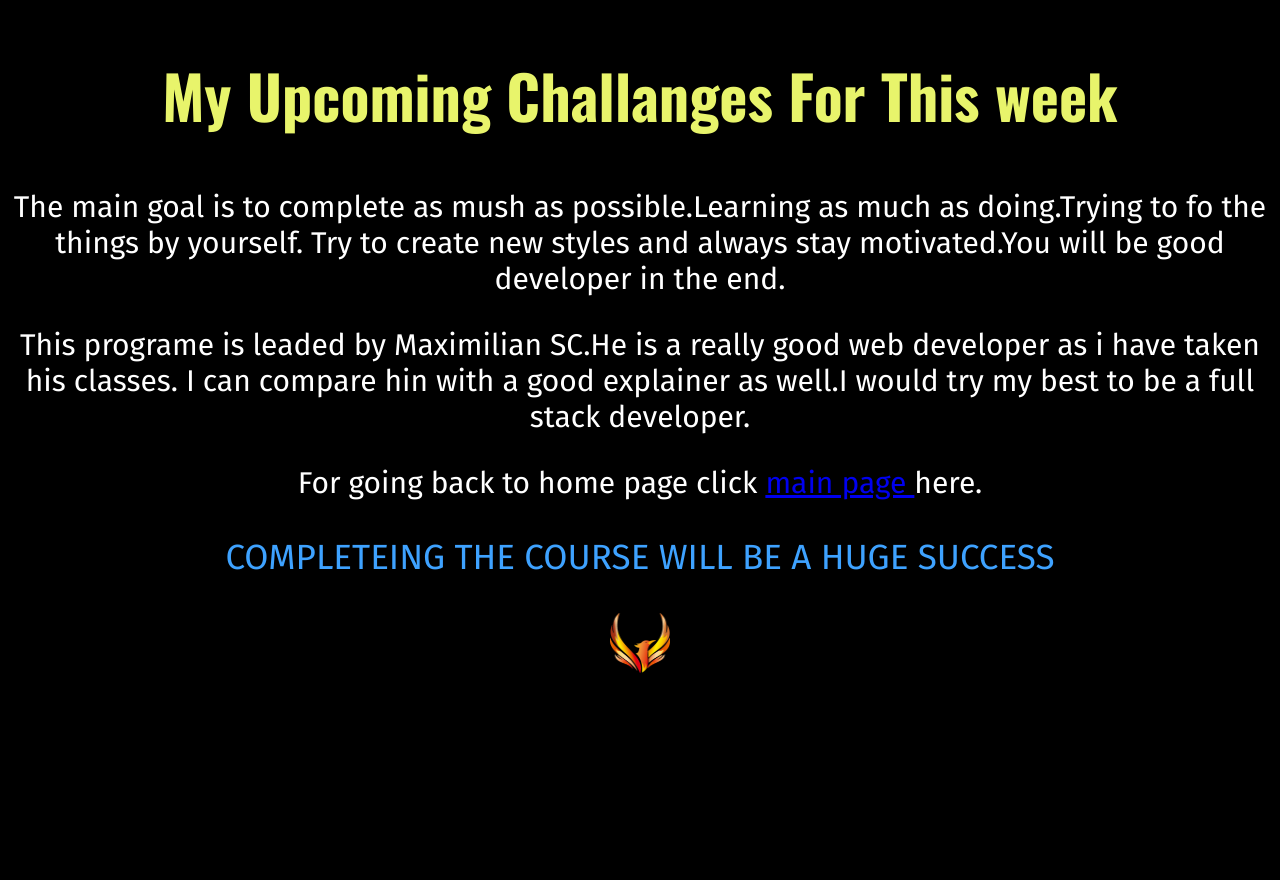
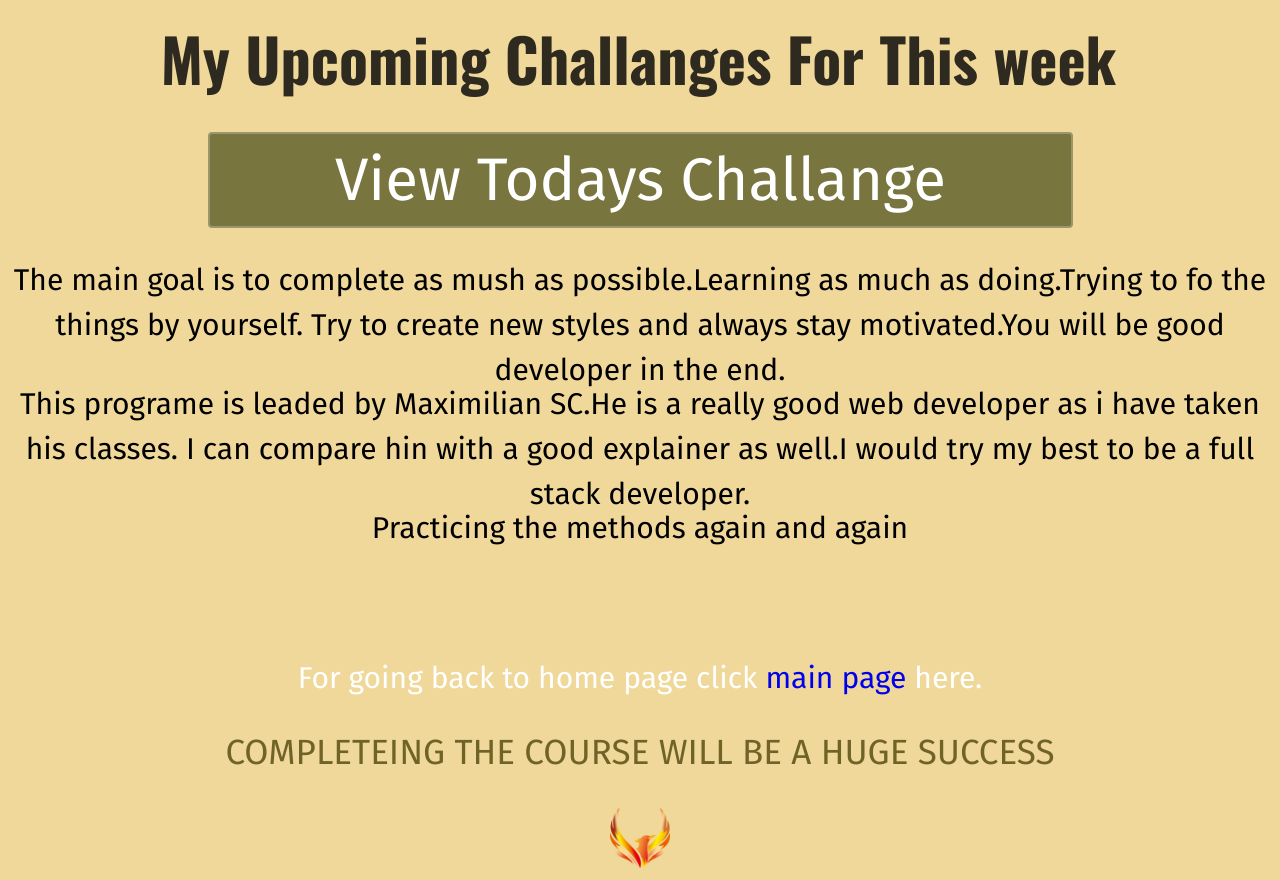
Before and after one commit to RMHUNT007/HTML-CSS-first-website, a plain HTML site: page full-week.html in a window 1280 px wide. Before the commit the page ends 800 px from the top, so only its background shows below. Drawn offline with nearby package versions, Linux system fonts and the light colour scheme.

Commit message:
updated files

```diff
--- a/css files/full-week.css
+++ b/css files/full-week.css
@@ -1,13 +1,38 @@
 body {
   text-align: center;
-  background-color: black;
+  background-color: rgb(239, 216, 153);
 }
 
-h2 {
+h1 {
+  margin: 13px 3px 0px 0px;
   font-family: 'Oswald', sans-serif;
   font-size: 60px;
   font-weight: bold;
-  color: rgb(232, 244, 107);
+  color: rgb(46, 42, 32);
+  text-align: center;
+
+}
+#second-heading{
+  margin: 30px 199px 0px 200px;
+  padding: 10px 48px;
+  background-color:rgb(121, 117, 62);
+  border-radius: 4px ;
+  border: 2px solid rgb(154, 151, 108);
+  font-size:60px;
+}
+
+ol{
+  list-style: none ;
+  font-family: 'Fira Sans', sans-serif;
+  font-size: 30px;
+  color: rgb(0, 0, 0);
+  text-align: center;
+  padding: 0px 0px 0px 0px;
+  line-height: 45px;
+}
+
+li{
+  height:124px ;
 }
 
 p {
@@ -15,8 +40,13 @@ p {
   font-size: 30px;
   color: rgb(255, 255, 255);
 }
+
+a{
+  text-decoration: none;
+}
 a:hover {
-  text-decoration: underline;
+  color: rgb(242, 157, 129);
+  text-decoration: none;
 }
 img {
   height: 60px;
@@ -24,7 +54,7 @@ img {
 }
 
 #quote-end {
-    color: rgb(62, 162, 255);
+    color: rgb(112, 99, 39);
     font-size: 35px;
 
 }
--- a/css files/styles.css
+++ b/css files/styles.css
@@ -1,7 +1,7 @@
 body {
-    text-align: center;
-    background-color: rgb(249, 235, 107);
-  }
+  text-align: center;
+  background-color: rgb(249, 235, 107);
+}
 
 h1 {
   font-family: 'Oswald', sans-serif;
--- a/full-week.html
+++ b/full-week.html
@@ -4,29 +4,35 @@
     <meta charset="UTF-8" />
     <title>My Upcoming Challanges</title>
     <link rel="stylesheet" href="css files/full-week.css" />
-    <link rel="preconnect" href="https://fonts.googleapis.com">
-<link rel="preconnect" href="https://fonts.gstatic.com" crossorigin>
-<link href="https://fonts.googleapis.com/css2?family=Fira+Sans:wght@400;700&family=Oswald:wght@700&display=swap" rel="stylesheet">
+    <link rel="preconnect" href="https://fonts.googleapis.com" />
+    <link rel="preconnect" href="https://fonts.gstatic.com" crossorigin />
+    <link
+      href="https://fonts.googleapis.com/css2?family=Fira+Sans:wght@400;700&family=Oswald:wght@700&display=swap"
+      rel="stylesheet"
+    />
   </head>
   <body>
-    <h2>My Upcoming Challanges For This week</h2>
-    <p>
-      The main goal is to complete as mush as possible.Learning as much as
-      doing.Trying to fo the things by yourself. Try to create new styles and
-      always stay motivated.You will be good developer in the end.
-    </p>
-    <p>
-      This programe is leaded by Maximilian SC.He is a really good web developer
-      as i have taken his classes. I can compare hin with a good explainer as
-      well.I would try my best to be a full stack developer.
-    </p>
+    <h1>My Upcoming Challanges For This week</h1>
+    <p id="second-heading">View Todays Challange</p>
+    <ol>
+      <li>
+        The main goal is to complete as mush as possible.Learning as much as
+        doing.Trying to fo the things by yourself. Try to create new styles and
+        always stay motivated.You will be good developer in the end.
+      </li>
+      <li>
+        This programe is leaded by Maximilian SC.He is a really good web
+        developer as i have taken his classes. I can compare hin with a good
+        explainer as well.I would try my best to be a full stack developer.
+      </li>
+      <li>Practicing the methods again and again</li>
+    </ol>
     <p>
       For going back to home page click
       <a href="index.html">main page </a> here.
     </p>
-    <p id="quote-end">
-      COMPLETEING THE COURSE WILL BE A HUGE SUCCESS
-    </p>
+    <p id="quote-end">COMPLETEING THE COURSE WILL BE A HUGE SUCCESS</p>
+
     <img
       src="images/logo-phoenix-illustration-phoenix-logo-vector-design-3d0c84390b32d34d5a7cced56102fe1e.png"
     />
--- a/shared.css
+++ /dev/null
@@ -1,33 +0,0 @@
-body {
-    text-align: center;
-    background-color: rgb(249, 235, 107);
-  }
-
-h1 {
-  font-family: 'Oswald', sans-serif;
-  color: rgb(125, 35, 35);
-}
-
-p {
-  font-family: 'Fira sans', sans-serif;
-  color: rgb(46, 13, 13);
-}
-a {
-  color: rgb(255, 187, 0);
-  text-decoration: none;
-}
-
-a:hover {
-  text-decoration: underline;
-}
-
-#todays-challange {
-  color: rgb(88, 79, 14);
-  font-weight: bold;
-  font-size: 52px;
-}
-
-img {
-  width: 200px;
-  height: 200px;
-}
```
